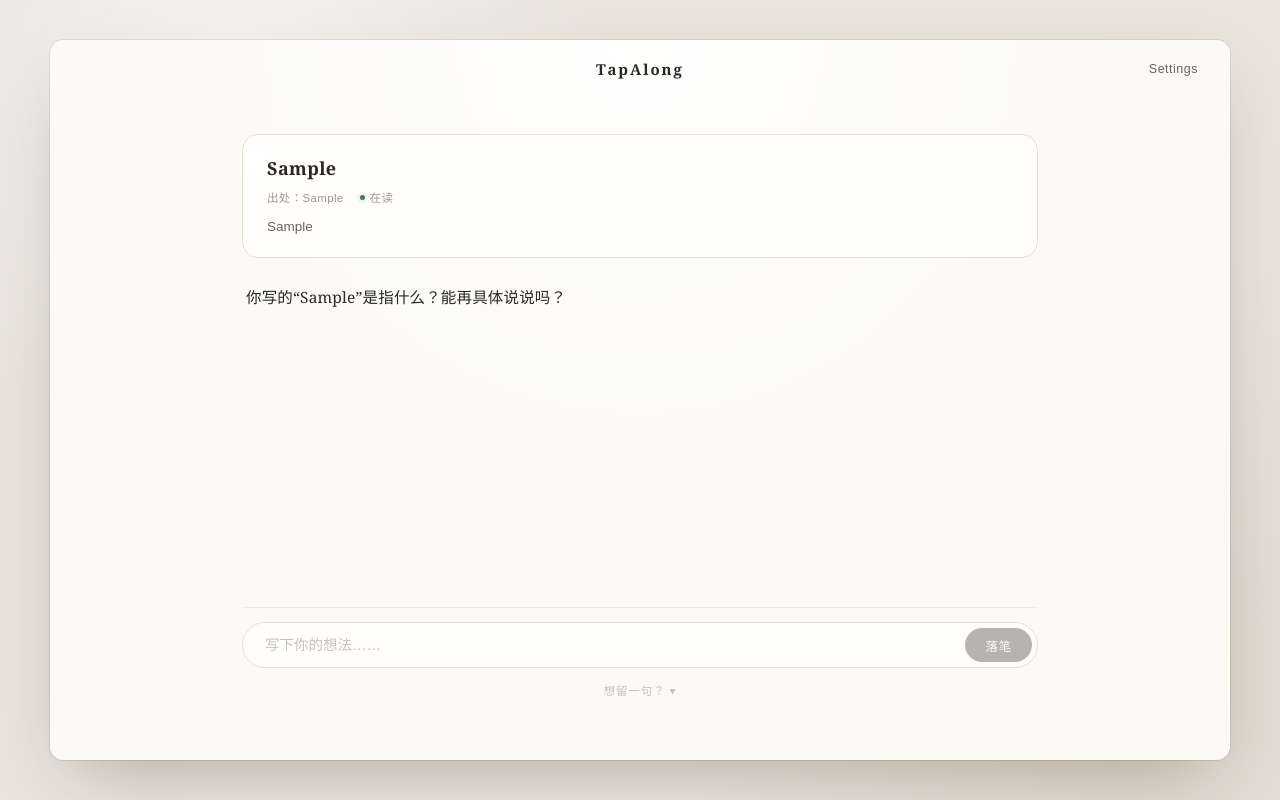
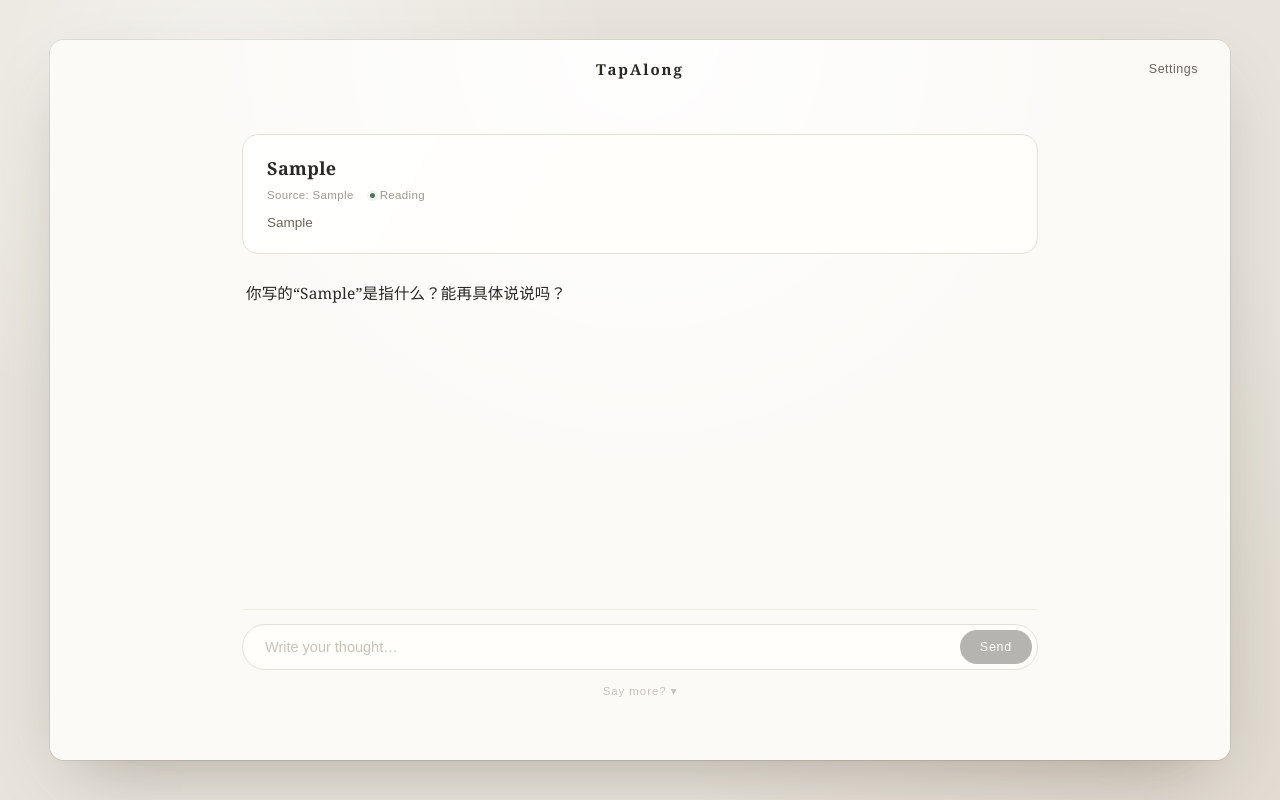
Before and after one commit to longtengsong/tap-along, a Vue app: page / in a window 1280 px wide. Both pictures are taken after typing "Sample", "Sample" into the empty fields and a click on the button "Keep". Built offline with nearby package versions, Linux system fonts and the light colour scheme.

Commit message:
feat: localize companion interface

```diff
--- a/src/components/companion/BottomBar/ClosedNote.vue
+++ b/src/components/companion/BottomBar/ClosedNote.vue
@@ -1,5 +1,11 @@
+<script setup lang="ts">
+import { useI18n } from 'vue-i18n';
+
+const { t } = useI18n();
+</script>
+
 <template>
-  <p class="closed-note">这页已合上</p>
+  <p class="closed-note">{{ t('companion.closedNote') }}</p>
 </template>
 
 <style scoped>
--- a/src/components/companion/BottomBar/Composer.vue
+++ b/src/components/companion/BottomBar/Composer.vue
@@ -1,8 +1,11 @@
 <script setup lang="ts">
+import { useI18n } from 'vue-i18n';
 import AppButton from '@/components/ui/AppButton.vue';
 import AppInput from '@/components/ui/AppInput.vue';
 import MaintenanceMenu from '@/components/companion/BottomBar/MaintenanceMenu.vue';
 import type { ComposerMode } from '@/types/session';
+
+const { t } = useI18n();
 
 const props = defineProps<{
   mode: ComposerMode;
@@ -22,9 +25,12 @@ const emit = defineEmits<{
 }>();
 
 const placeholder = () =>
-  props.mode === 'append' ? '补一句……' : '写下你的想法……';
+  props.mode === 'append'
+    ? t('actions.appendPlaceholder')
+    : t('companion.inputPlaceholder');
 
-const buttonText = () => (props.mode === 'append' ? '补一句' : '落笔');
+const buttonText = () =>
+  props.mode === 'append' ? t('actions.appendSubmit') : t('companion.send');
 
 const handleEnter = (event: KeyboardEvent) => {
   if (event.isComposing) {
@@ -53,7 +59,7 @@ const handleEnter = (event: KeyboardEvent) => {
           <AppInput
             :model-value="modelValue"
             :placeholder="placeholder()"
-            aria-label="落笔处"
+            :aria-label="t('companion.inputAria')"
             @update:model-value="emit('update:modelValue', $event)"
             @keydown.enter="handleEnter"
           />
@@ -74,7 +80,12 @@ const handleEnter = (event: KeyboardEvent) => {
       :aria-expanded="sayMoreOpen"
       @click="emit('toggleSayMore')"
     >
-      想留一句？ <span aria-hidden>{{ sayMoreOpen ? '▴' : '▾' }}</span>
+      {{
+        sayMoreOpen
+          ? t('companion.sayMoreExpanded')
+          : t('companion.sayMoreCollapsed')
+      }}
+      <span aria-hidden>{{ sayMoreOpen ? '▴' : '▾' }}</span>
     </button>
   </div>
 </template>
--- a/src/components/companion/CompanionScreen.vue
+++ b/src/components/companion/CompanionScreen.vue
@@ -1,10 +1,13 @@
 <script setup lang="ts">
+import { useI18n } from 'vue-i18n';
 import AppBar from '@/components/layout/AppBar.vue';
 import BottomBar from '@/components/companion/BottomBar/BottomBar.vue';
 import ContentColumn from '@/components/layout/ContentColumn.vue';
 import PageCard from '@/components/companion/PageCard/PageCard.vue';
 import TalkStream from '@/components/companion/TalkStream/TalkStream.vue';
 import type { ComposerMode, PageRecord } from '@/types/session';
+
+const { t } = useI18n();
 
 defineProps<{
   page: PageRecord;
@@ -43,7 +46,9 @@ const emit = defineEmits<{
       @settings="emit('settings')"
     />
     <ContentColumn>
-      <h1 id="companion-page-title" class="sr-only">伴读</h1>
+      <h1 id="companion-page-title" class="sr-only">
+        {{ t('companion.title') }}
+      </h1>
       <PageCard
         :page="page"
         @update-edit-draft="emit('updateEditDraft', $event)"
--- a/src/components/companion/PageCard/PageCardHeader.vue
+++ b/src/components/companion/PageCard/PageCardHeader.vue
@@ -1,6 +1,9 @@
 <script setup lang="ts">
+import { useI18n } from 'vue-i18n';
 import StatusBadge from '@/components/ui/StatusBadge.vue';
 import type { PageStatus } from '@/types/session';
+
+const { t } = useI18n();
 
 defineProps<{
   title: string;
@@ -12,7 +15,7 @@ defineProps<{
 <template>
   <h2 class="page-card__title">{{ title }}</h2>
   <div class="page-card__meta">
-    <span>出处：{{ source || '—' }}</span>
+    <span>{{ t('companion.sourcePrefix') }}{{ source || '—' }}</span>
     <StatusBadge :status="status" />
   </div>
 </template>
--- a/src/components/companion/TalkStream/MaintenanceMessage.vue
+++ b/src/components/companion/TalkStream/MaintenanceMessage.vue
@@ -1,11 +1,20 @@
 <script setup lang="ts">
+import { useI18n } from 'vue-i18n';
+
 defineProps<{
   text: string;
 }>();
+
+const { t } = useI18n();
 </script>
 
 <template>
-  <div class="message message--maintenance">{{ text }}</div>
+  <div
+    class="message message--maintenance"
+    :aria-label="t('a11y.maintenanceMessage')"
+  >
+    {{ text }}
+  </div>
 </template>
 
 <style scoped>
--- a/src/components/companion/TalkStream/TeacherMessage.vue
+++ b/src/components/companion/TalkStream/TeacherMessage.vue
@@ -1,14 +1,19 @@
 <script setup lang="ts">
+import { useI18n } from 'vue-i18n';
+
 defineProps<{
   text: string;
   suggestClose?: boolean;
 }>();
+
+const { t } = useI18n();
 </script>
 
 <template>
   <div
     class="message message--teacher"
     :class="{ 'message--suggestion': suggestClose }"
+    :aria-label="t('a11y.teacherMessage')"
   >
     {{ text }}
   </div>
--- a/src/components/companion/TalkStream/UserMessage.vue
+++ b/src/components/companion/TalkStream/UserMessage.vue
@@ -1,11 +1,17 @@
 <script setup lang="ts">
+import { useI18n } from 'vue-i18n';
+
 defineProps<{
   text: string;
 }>();
+
+const { t } = useI18n();
 </script>
 
 <template>
-  <div class="message message--user">{{ text }}</div>
+  <div class="message message--user" :aria-label="t('a11y.userMessage')">
+    {{ text }}
+  </div>
 </template>
 
 <style scoped>
--- a/src/components/ui/HistoryToggle.vue
+++ b/src/components/ui/HistoryToggle.vue
@@ -1,7 +1,11 @@
 <script setup lang="ts">
+import { useI18n } from 'vue-i18n';
+
 defineProps<{
   expanded: boolean;
 }>();
+
+const { t } = useI18n();
 
 const emit = defineEmits<{
   toggle: [];
@@ -10,7 +14,11 @@ const emit = defineEmits<{
 
 <template>
   <button class="history-toggle" type="button" @click="emit('toggle')">
-    {{ expanded ? '收起前面聊过的' : '前面聊过的' }}
+    {{
+      expanded
+        ? t('companion.historyExpanded')
+        : t('companion.historyCollapsed')
+    }}
     <span aria-hidden>{{ expanded ? '▴' : '▸' }}</span>
   </button>
 </template>
--- a/src/components/ui/StatusBadge.vue
+++ b/src/components/ui/StatusBadge.vue
@@ -1,16 +1,12 @@
 <script setup lang="ts">
+import { useI18n } from 'vue-i18n';
 import type { PageStatus } from '@/types/session';
 
 defineProps<{
   status: PageStatus;
 }>();
 
-const labels: Record<PageStatus, string> = {
-  reading: '在读',
-  closed: '已合上',
-  saving: '正在收进页边',
-  failed: '没送进去',
-};
+const { t } = useI18n();
 </script>
 
 <template>
@@ -19,7 +15,7 @@ const labels: Record<PageStatus, string> = {
       ✓
     </span>
     <span v-else class="status-badge__dot" aria-hidden></span>
-    {{ labels[status] }}
+    {{ t(`status.${status}`) }}
   </span>
 </template>
 
--- a/src/components/ui/TypingIndicator.vue
+++ b/src/components/ui/TypingIndicator.vue
@@ -1,5 +1,11 @@
+<script setup lang="ts">
+import { useI18n } from 'vue-i18n';
+
+const { t } = useI18n();
+</script>
+
 <template>
-  <div class="typing" aria-label="老师正在回应">
+  <div class="typing" :aria-label="t('companion.typing')">
     <span></span>
     <span></span>
     <span></span>
```
